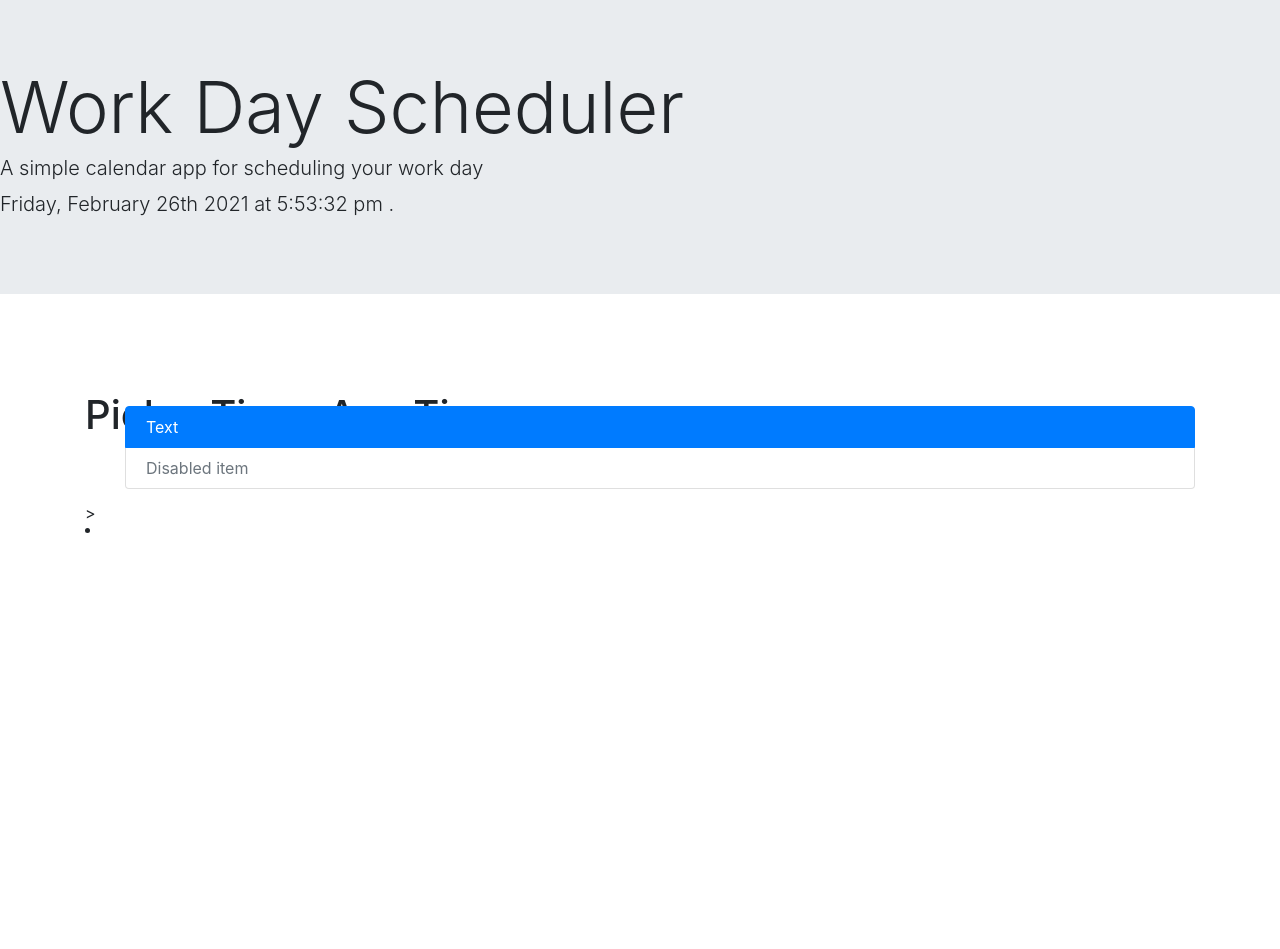
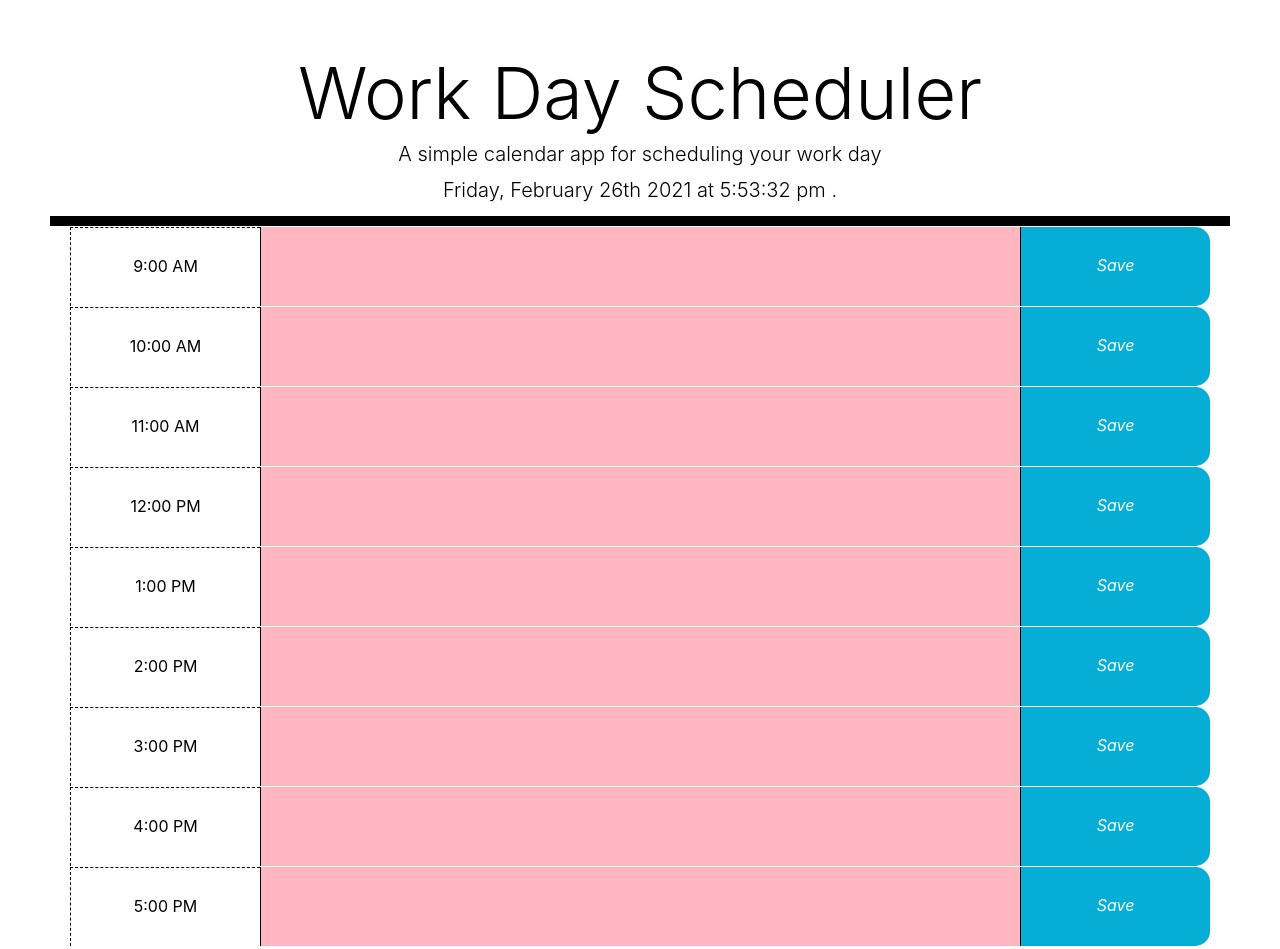
Before and after one commit to NAHco-code/Workday-Planner, a plain HTML site: page Develop/index.html in a window 1280 px wide. Before the commit the page ends 800 px from the top, so only its background shows below. Drawn offline with nearby package versions, Linux system fonts and the light colour scheme.

Commit message:
Function Build: add timeblocks
add time blocks using bootstrap box grid; style time blocks- padding on hours and save button to center text vertically, style save button hover; define time block object in js to allow save task function

```diff
--- a/Develop/index.html
+++ b/Develop/index.html
@@ -23,27 +23,58 @@
   </head>
 
   <body>
-    <header class="jumbotron jumbotron-fluid">
+    <header class="jumbotron-fluid">
       <h1 class="display-3">Work Day Scheduler</h1>
       <p class="lead">A simple calendar app for scheduling your work day</p>
       <p id="current_date_time" class="lead"></p>
     </header>
-
-    <div class="container container-fluid">
-      <div class="row">
-        <div class="col-12">
-          <div class="custom">
-            <h1>Pick a Time, Any Time</h1>
-          </div>
-        </div>
+    <!-- Timeblocks go here -->
+    <div class="container">
+      <div class="time-block row" id="row_9a">
+        <div class="hour col-2">9:00 AM</div>
+        <textarea class="description col-8"></textarea>
+        <div class="save_btn col-2"><i>Save</i></div>
       </div>
-      <ul class=<ul class="list-group list-group-flush">
-        <li class="list-group-item active">Text</li>
-        <li class="list-group-item disabled" aria-disabled="true">Disabled item</li>
-      </ul>>
-        <li class="list_to-do_item"></li>
-      </ul>
-      <!-- Timeblocks go here -->
+      <div class="time-block row" id="row_10a">
+        <div class="hour col-2">10:00 AM</div>
+        <textarea class="description col-8"></textarea>
+        <div class="save_btn col-2"><i>Save</i></div>
+      </div>
+      <div class="time-block row" id="row_11a">
+        <div class="hour col-2">11:00 AM</div>
+        <textarea class="description col-8"></textarea>
+        <div class="save_btn col-2"><i>Save</i></div>
+      </div>
+      <div class="time-block row" id="row_12p">
+        <div class="hour col-2">12:00 PM</div>
+        <textarea class="description col-8"></textarea>
+        <div class="save_btn col-2"><i>Save</i></div>
+      </div>
+      <div class="time-block row" id="row_1p">
+        <div class="hour col-2">1:00 PM</div>
+        <textarea class="description col-8"></textarea>
+        <div class="save_btn col-2"><i>Save</i></div>
+      </div>
+      <div class="time-block row" id="row_2p">
+        <div class="hour col-2">2:00 PM</div>
+        <textarea class="description col-8"></textarea>
+        <div class="save_btn col-2"><i>Save</i></div>
+      </div>
+      <div class="time-block row" id="row_3p">
+        <div class="hour col-2">3:00 PM</div>
+        <textarea class="description col-8"></textarea>
+        <div class="save_btn col-2"><i>Save</i></div>
+      </div>
+      <div class="time-block row" id="row_4p">
+        <div class="hour col-2">4:00 PM</div>
+        <textarea class="description col-8"></textarea>
+        <div class="save_btn col-2"><i>Save</i></div>
+      </div>
+      <div class="time-block row" id="row_5p">
+        <div class="hour col-2">5:00 PM</div>
+        <textarea class="description col-8"></textarea>
+        <div class="save_btn col-2"><i>Save</i></div>
+      </div>
     </div>
 
     <script src="https://cdnjs.cloudflare.com/ajax/libs/jquery/3.2.1/jquery.min.js"></script>
--- a/Develop/script.js
+++ b/Develop/script.js
@@ -1,6 +1,45 @@
-//declare variables //
+// declare global //
+
+const savedTasksObj = [{
+    time: 9,
+    tasks: ['']
+    },
+    {
+    time: 10,
+    tasks: ['']
+    },
+    {
+    time: 11,
+    tasks: ['']
+    },
+    {
+    time: 12,
+    tasks: ['']
+    },
+    {
+    time: 1,
+    tasks: ['']
+    },
+    {
+    time: 2,
+    tasks: ['']
+    },
+    {
+    time: 3,
+    tasks: ['']
+    },
+    {
+    time: 4,
+    tasks: ['']
+    },
+    {
+    time: 5,
+    tasks: ['']
+    }
+];
+
+const currentDateTimeEL = $('#current_date_time');
 var dateTime; //empty date variable
-const currentDateTimeEL = $('#current_date_time'); //link to html
 
 //define function to live update current date and time
 var update = function () {
@@ -13,12 +52,34 @@ $(document).ready(function () {
     setInterval(update, 1000)
 });
 
+// const saveBtn = $('#save_btn');
+// const taskEl = $('.desription'); //append task items to DOM elements
+
+// const savedItem = '';
+
+// function renderSaved(index) {
+//     let taskList = savedTasksObj[index].time + savedTasksObj[index].tasks;
+
+//     let taskText =
+//         '<textarea class="description col-8">' + savedTasksObj[index].tasks + '</textarea>';
+//     taskEl.innerHTML = taskText;
+// };
+
+
+
+// //save to-do-items to local storage
+// saveBtn.addEventListener('click', storeTask()){
+
+//     localStorage.setItem('task[]', 'taskText.stringify');
+// }
+
+
 // var tableRows = $('#row');
 // var tableBody = $('#container container-fluid');
 // $(function ()){
 //     $('#')
 // }
-//var main area
+// //var main area
 
 //var hours object //array
 //var browser storage
@@ -47,3 +108,5 @@ $(document).ready(function () {
         //let
         //console.log
         //
+
+        //when they click on the button, you want to save the value that's in the box, put it into an array (that you stringify ) when you put it back onto the page, you have to parse it. use get item
--- a/Develop/style.css
+++ b/Develop/style.css
@@ -1,6 +1,7 @@
 body {
   font-size: 16px;
   line-height: 1;
+  padding: 50px;
 }
 
 textarea{
@@ -12,9 +13,8 @@ textarea{
   padding: 10px;
 }
 
-.jumbtron .jumbotron-fluid {
+.jumbotron-fluid {
   text-align: center;
-  background-color: transparent;
   color: black;
   border-radius: 0;
   border-bottom: 10px solid black;
@@ -32,13 +32,16 @@ textarea{
 .row {
   white-space: pre-wrap;
   height: 80px;
-  border-top: 1px solid white;;
+  border-top: 1px solid white;
+  background: lightpink;
 }
 
 .hour {
   background-color: #ffffff;
   color: #000000;
   border-top: 1px dashed #000000;
+  border-left: 1px dashed #000000;
+  padding: 30px 0;
 }
 
 .past {
@@ -56,15 +59,19 @@ textarea{
   color: white;
 }
 
-.saveBtn {
+.save_btn {
   border-left: 1px solid black;
   border-top-right-radius: 15px;
   border-bottom-right-radius: 15px;
   background-color: #06AED5;
   color: white;
+  padding: 30px 0;
 }
 
-.saveBtn i:hover {
-  font-size: 20px;
+.save_btn i:hover {
+  color: greenyellow;
+  text-shadow: #03748daf;
+  font-weight: bold;
+  text-rendering: optimizeLegibility;
   transition: all .3s ease-in-out;
 }
```
